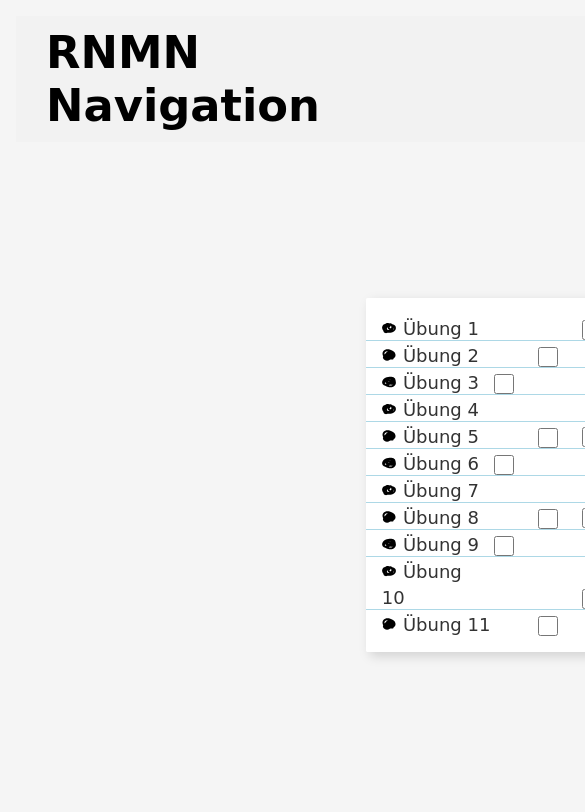
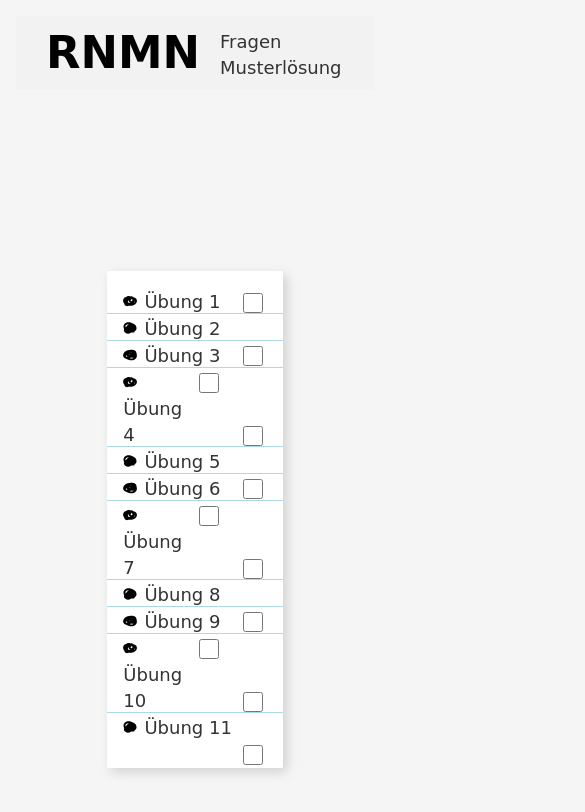
Before and after one commit to JHamudi-uni/RNMN, a plain HTML site: page index.html in a window 390 px wide. Shown: the top 812 px of the page, 585 px wide, since content can reach past the window. Drawn offline with Linux system fonts and the light colour scheme.

Commit message:
Responsiv navbar

```diff
--- a/index.html
+++ b/index.html
@@ -13,7 +13,7 @@
     <div class="navbar">
         <div class="container">
             <div class="left">
-                <h1>RNMN Navigation</h1>
+                <h1>RNMN</h1>
             </div>
             <div class="right">
                 <a href="#">Fragen</a>
--- a/styles.css
+++ b/styles.css
@@ -17,8 +17,14 @@ body {
     padding-bottom: 12rem;
 	display: grid;
 	place-items: center;
-	min-height: 100vh;
     align-content: space-between;
+}
+
+@media (max-width: 940px) {
+    body {
+        min-height: 85vh;
+    }
+
 }
 
 a {
@@ -50,7 +56,6 @@ ul {
 	background: white;
 	box-shadow: 0.25rem 0.25rem 0.75rem rgb(0 0 0 / 0.15);
 	padding: 0;
-	margin: 0;
 	border-radius: 0.1rem;
 }
 
@@ -59,21 +64,30 @@ ul {
 /* Max-Breite: 1088px */
 @media (max-width: 1024px) {
     ul {
-        width: 30rem; /* Beispiel: Ändere die Breite nach Bedarf */
+        width: 62%;
     }
 }
 
-@media (max-width: 768px) {
+@media (max-width: 792px) {
     ul {
-        width: 25rem; /* Beispiel: Ändere die Breite nach Bedarf */
+        width: 57%; /* Beispiel: Ändere die Breite nach Bedarf */
     }
 }
 
-@media (max-width: 480px) {
+@media (max-width: 500px) {
     ul {
-        width: 16rem; /* Beispiel: Ändere die Breite nach Bedarf */
+        width: 52%; /* Beispiel: Ändere die Breite nach Bedarf */
     }
 }
+
+@media (max-width: 392px) {
+    ul {
+        width: 49%; /* Beispiel: Ändere die Breite nach Bedarf */
+    }
+
+}
+
+
 
 
 
@@ -112,11 +126,12 @@ li:nth-child(3n - 1)::marker {
 
 .navbar {
     background-color: #f2f2f2;
+    margin-bottom: 10rem;
+
 }
 
 .container {
     width: 100%;
-    max-width: 1200px; /* Ändere die maximale Breite nach Bedarf */
     margin: 0 auto;
     padding: 0 20px;
     display: flex;
@@ -127,7 +142,37 @@ li:nth-child(3n - 1)::marker {
 .navbar h1 {
     margin: 0;
     padding: 10px;
-    margin-right: 30rem;
+    margin-right: 60rem;
+}
+
+@media (max-width: 1428px) {
+    .navbar h1 {
+        margin-right: 50rem;
+    }
+}
+
+@media (max-width: 1268px) {
+    .navbar h1 {
+        margin-right: 40rem;
+    }
+}
+
+@media (max-width: 1092px) {
+    .navbar h1 {
+        margin-right: 20rem;
+    }
+}
+
+@media (max-width: 768px) {
+    .navbar h1 {
+        margin-right: 10rem;
+    }
+}
+
+@media (max-width: 480px) {
+    .navbar h1 {
+        margin-right: 0rem;
+    }
 }
 
 .navbar .right a {
```
